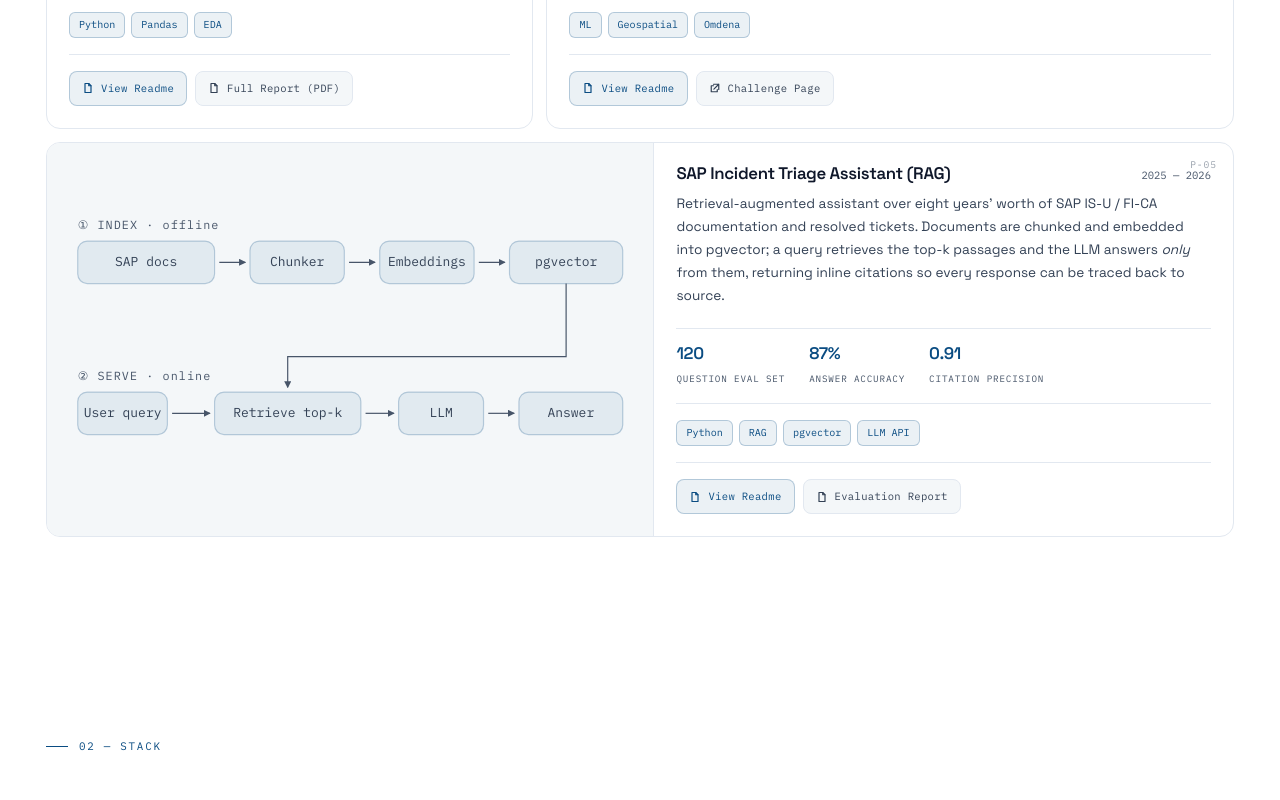
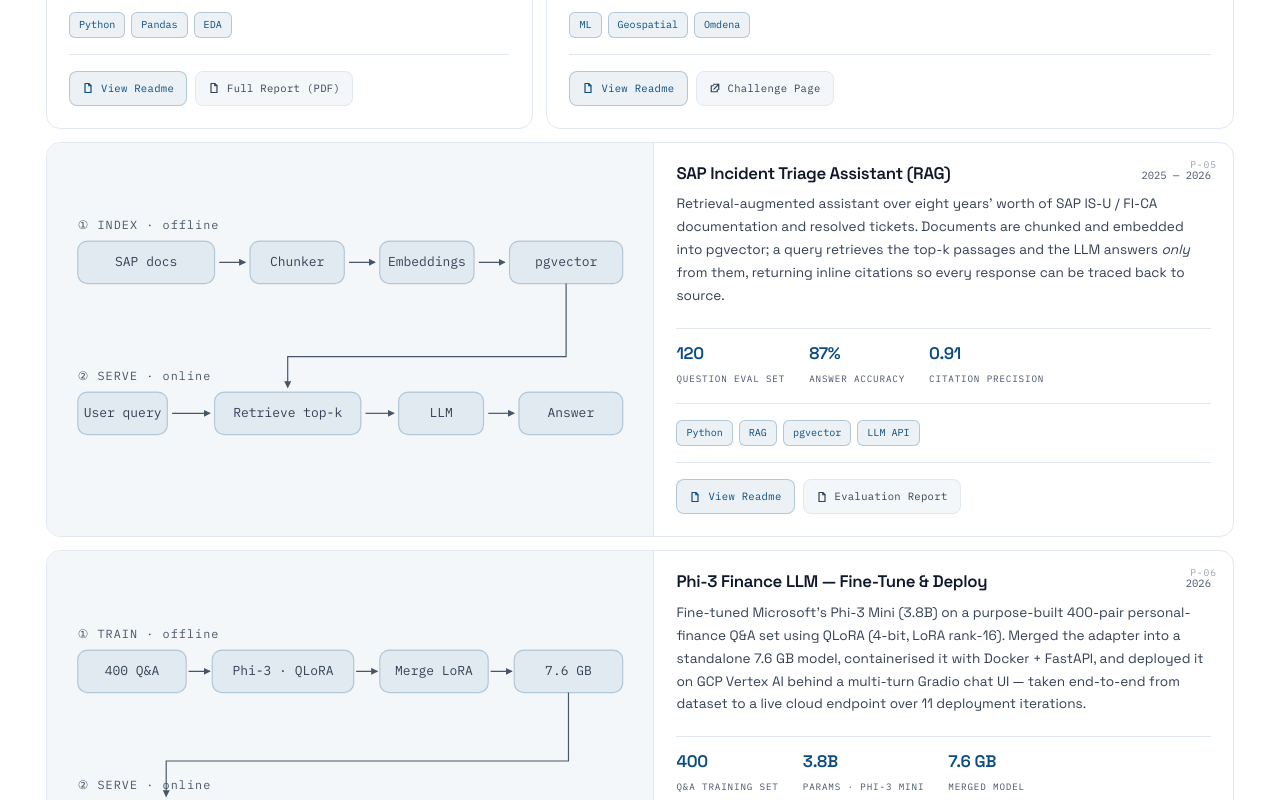
Before and after one commit to my-thoughts-ai/portfolio, a plain HTML site: page index.html in a window 1280 px wide. Shown: the part 2000-2800 px from the top of the page. Drawn offline with Linux system fonts and the light colour scheme.

Commit message:
Update index.html

```diff
--- a/index.html
+++ b/index.html
@@ -519,7 +519,7 @@
         <span class="stat-src">↳ WBSEDCL, 2013–2021</span>
       </a>
       <a class="tile stat stat-link" href="#work" data-idx="04">
-        <span class="stat-num"><span data-count="5">5</span></span>
+        <span class="stat-num"><span data-count="6">6</span></span>
         <div class="stat-lbl" data-i18n="stat_4">Works published</div>
         <span class="stat-src" data-i18n="stat_4_src">↳ all with reports</span>
       </a>
@@ -536,7 +536,7 @@
         <h2 data-i18n="work_title">Real data, <span class="accent">real reports.</span></h2>
         <p data-i18n="work_desc">From seminar projects with industry partners to independent builds — every card links straight to the readme, report, or live demo, so nothing has to be taken on trust.</p>
       </div>
-      <span class="sec-count">05 / 05</span>
+      <span class="sec-count">06 / 06</span>
     </header>
 
     <div class="bento">
@@ -740,7 +740,65 @@
           </div>
         </div>
       </article>
+<!-- P-06 · LLM Fine-Tune / Deploy -->
+<article class="tile tile-hover p-tile p-feature reveal" id="p-phi3" data-idx="P-06">
+  <div class="p-visual">
+    <svg class="arch" viewBox="0 0 470 210" preserveAspectRatio="xMidYMid meet" role="img"
+         aria-label="Fine-tuning and deployment pipeline: 400 finance Q&A pairs fine-tune Phi-3 Mini with QLoRA, the LoRA adapter is merged into a 7.6 GB model, which is containerised with Docker and FastAPI, deployed on GCP Vertex AI, and served through a Gradio chat UI.">
+      <defs>
+        <marker id="arw2" viewBox="0 0 8 8" refX="7" refY="4" markerWidth="6" markerHeight="6" orient="auto">
+          <path d="M0,0 L8,4 L0,8 Z" fill="var(--muted)"/>
+        </marker>
+      </defs>
 
+      <text class="arch-lbl" x="4" y="12">① TRAIN · offline</text>
+      <text class="arch-lbl" x="4" y="140">② SERVE · online</text>
+
+      <!-- train row -->
+      <rect x="4"   y="22" width="92"  height="36" rx="8"/><text x="50"  y="43">400 Q&amp;A</text>
+      <rect x="118" y="22" width="120" height="36" rx="8"/><text x="178" y="43">Phi-3 · QLoRA</text>
+      <rect x="260" y="22" width="92"  height="36" rx="8"/><text x="306" y="43">Merge LoRA</text>
+      <rect x="374" y="22" width="92"  height="36" rx="8"/><text x="420" y="43">7.6 GB</text>
+
+      <!-- serve row -->
+      <rect x="4"   y="150" width="150" height="36" rx="8"/><text x="79"  y="171">Docker · FastAPI</text>
+      <rect x="176" y="150" width="140" height="36" rx="8"/><text x="246" y="171">GCP Vertex AI</text>
+      <rect x="338" y="150" width="128" height="36" rx="8"/><text x="402" y="171">Gradio chat</text>
+
+      <!-- connectors -->
+      <g>
+        <line class="conn" x1="98"  y1="40" x2="116" y2="40" marker-end="url(#arw2)"/>
+        <line class="conn" x1="240" y1="40" x2="258" y2="40" marker-end="url(#arw2)"/>
+        <line class="conn" x1="354" y1="40" x2="372" y2="40" marker-end="url(#arw2)"/>
+      </g>
+      <g>
+        <line class="conn" x1="156" y1="168" x2="174" y2="168" marker-end="url(#arw2)"/>
+        <line class="conn" x1="318" y1="168" x2="336" y2="168" marker-end="url(#arw2)"/>
+        <path class="conn" d="M420,58 V116 H79 V146" marker-end="url(#arw2)"/>
+      </g>
+    </svg>
+  </div>
+
+  <div class="p-body">
+    <div class="p-top"><h3>Phi-3 Finance LLM — Fine-Tune & Deploy</h3><span class="p-year">2026</span></div>
+    <p data-i18n="p6_desc">Fine-tuned Microsoft's Phi-3 Mini (3.8B) on a purpose-built 400-pair personal-finance Q&amp;A set using QLoRA (4-bit, LoRA rank-16). Merged the adapter into a standalone 7.6 GB model, containerised it with Docker + FastAPI, and deployed it on GCP Vertex AI behind a multi-turn Gradio chat UI — taken end-to-end from dataset to a live cloud endpoint over 11 deployment iterations.</p>
+
+    <div class="p-metrics">
+      <div><span class="m-val">400</span><span class="m-lbl" data-i18n="m4">Q&amp;A training set</span></div>
+      <div><span class="m-val">3.8B</span><span class="m-lbl" data-i18n="m5">params · Phi-3 Mini</span></div>
+      <div><span class="m-val">7.6 GB</span><span class="m-lbl" data-i18n="m6">merged model</span></div>
+    </div>
+
+    <div class="tags"><span class="tag">QLoRA</span><span class="tag">Phi-3 Mini</span><span class="tag">Docker</span><span class="tag">GCP Vertex AI</span></div>
+
+    <div class="p-links">
+      <a class="p-link primary" href="https://github.com/SatadalS99/REPO-NAME" target="_blank" rel="noopener noreferrer">
+        <svg viewBox="0 0 16 16" fill="none" stroke="currentColor" stroke-width="1.6" stroke-linecap="round" stroke-linejoin="round" aria-hidden="true"><path d="M4 2h5l3 3v9H4z"/><path d="M9 2v3h3"/></svg>
+        <span data-i18n="link_readme">View Readme</span>
+      </a>
+    </div>
+  </div>
+</article>
     </div>
   </div>
 </section>
```
